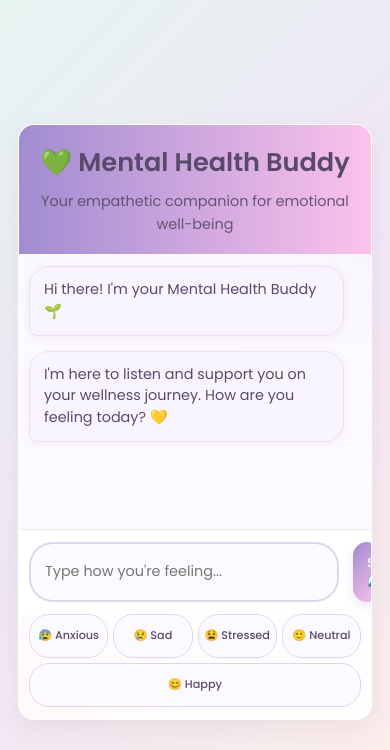
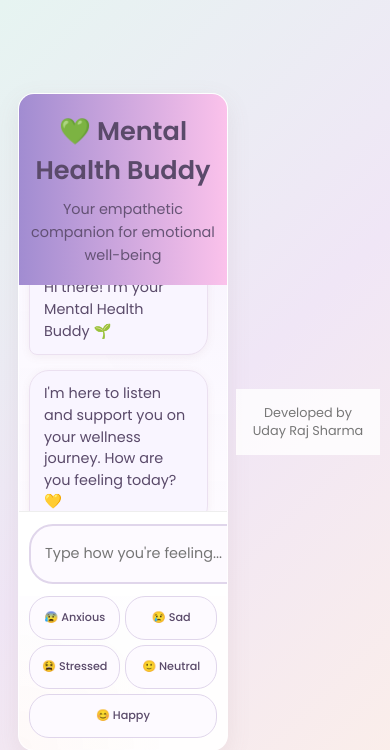
Before and after one commit to udayraj28/Mental-Health-Buddy, a Flask app: page / in a window 390 px wide. Shown: the top 750 px of the page. Run offline with Flask 3, Linux system fonts and the light colour scheme.

Commit message:
Increase chat height on mobile & add footer

```diff
--- a/static/style.css
+++ b/static/style.css
@@ -75,6 +75,14 @@ header p {
     background:
         linear-gradient(to bottom, rgba(249, 245, 255, 0.7) 0%, rgba(253, 250, 255, 0.9) 100%);
     -webkit-overflow-scrolling: touch; /* Smooth scrolling on iOS */
+}
+
+footer {
+    text-align: center;
+    padding: 15px;
+    color: #777;
+    font-size: 0.8rem;
+    background-color: rgba(255, 255, 255, 0.8);
 }
 
 .message {
@@ -376,8 +384,8 @@ header p {
     }
 
     .chat-container {
-        height: 55vh;
-        min-height: 250px;
+        height: 60vh;
+        min-height: 300px;
         flex: 1;
         display: flex;
         flex-direction: column;
--- a/templates/index.html
+++ b/templates/index.html
@@ -42,7 +42,9 @@
             </div>
         </div>
     </div>
-
+    <footer>
+        <p>Developed by Uday Raj Sharma</p>
+    </footer>
     <script src="{{ url_for('static', filename='script.js') }}"></script>
 </body>
 </html>
```
